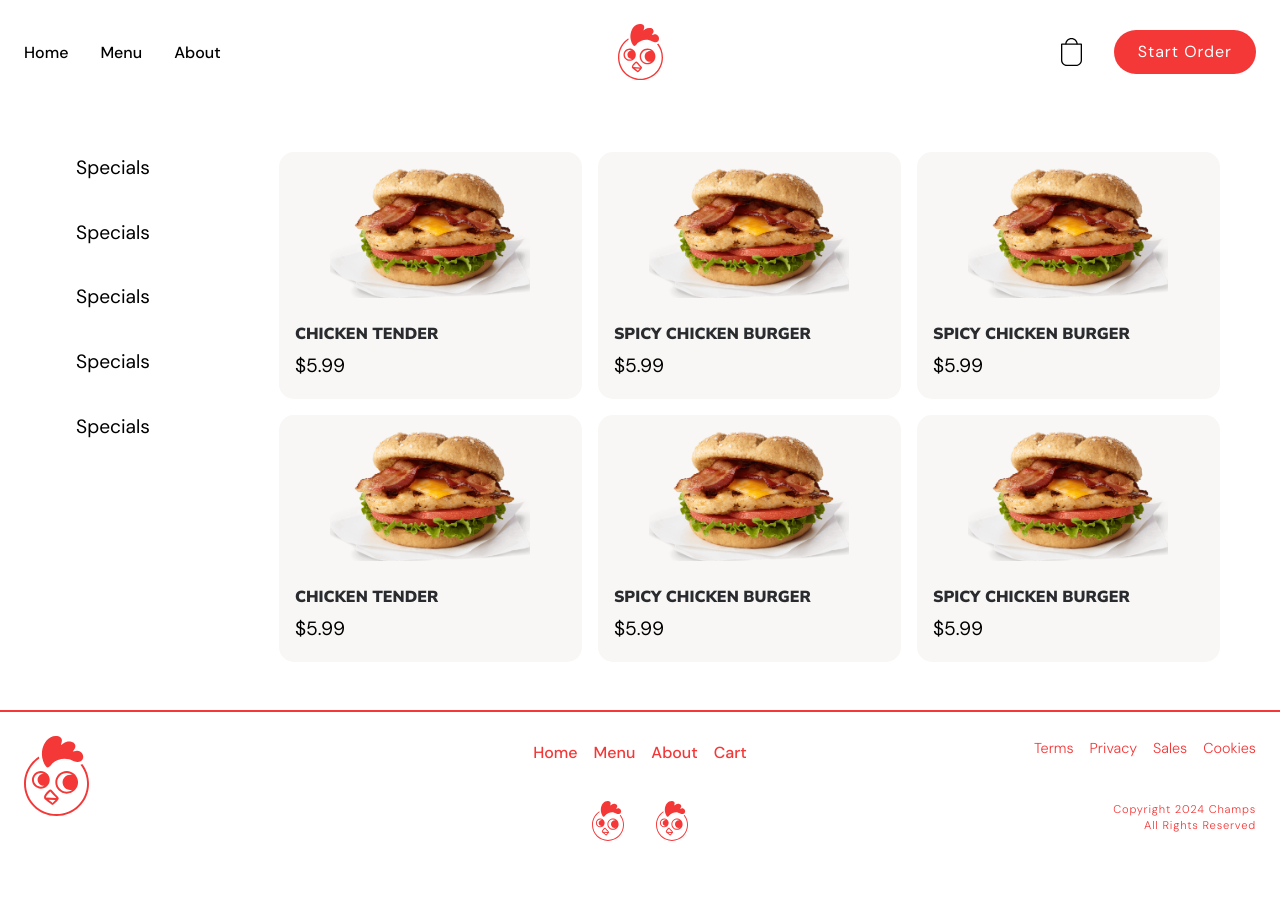
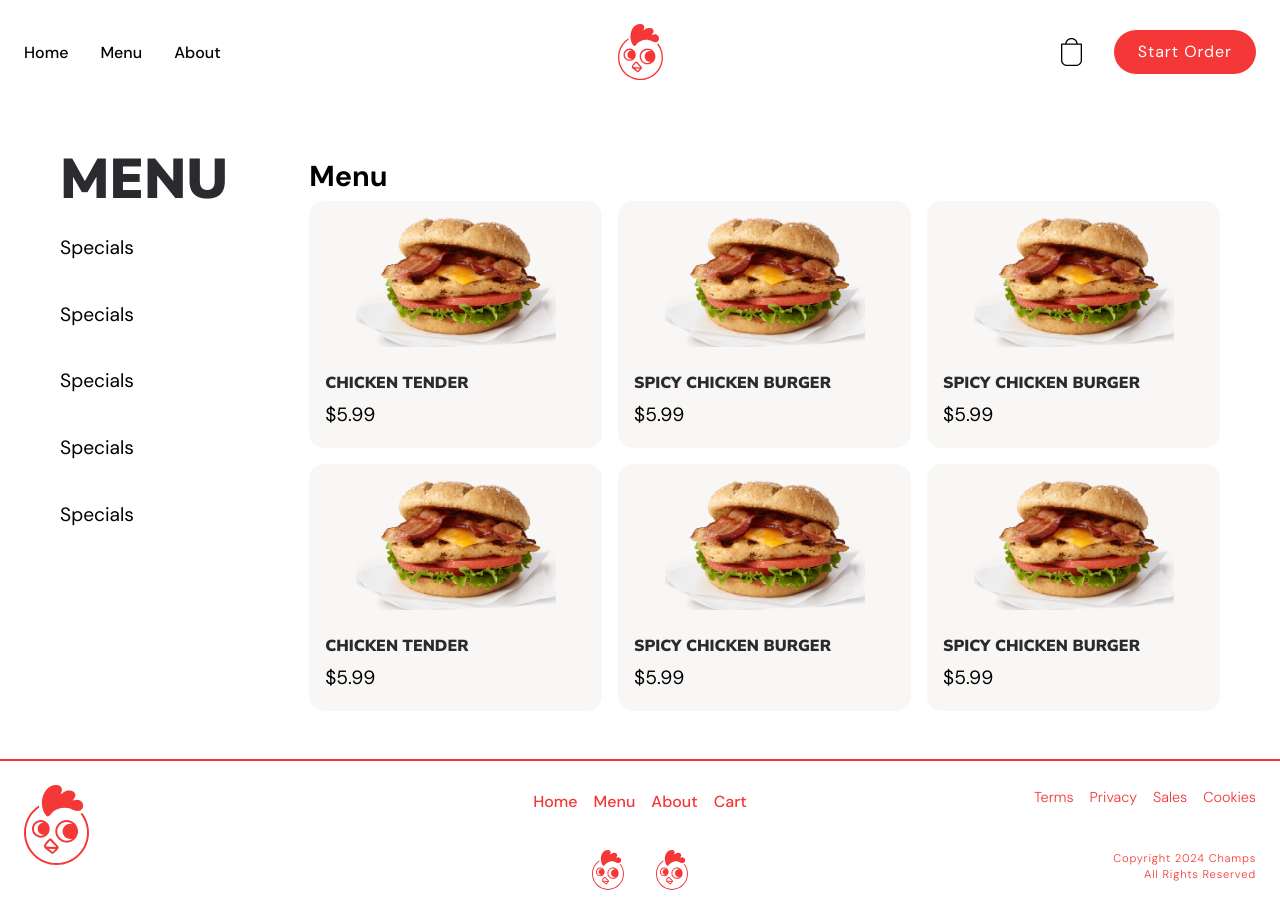
Before and after one commit to adamdesigndev/champs, a Vue app in the folder champs-food/: page /menu in a window 1280 px wide. Before the commit the page ends 865 px from the top, so only its background shows below. Built offline with nearby package versions, Linux system fonts and the light colour scheme.

Commit message:
Updated menu layout

```diff
--- a/champs-food/src/assets/styles.css
+++ b/champs-food/src/assets/styles.css
@@ -49,9 +49,9 @@ body {
 
 /* content with sidebar in single item, cart, & checkout */
 .with-sidebar {
-  --main-min-width: 450px;
-  --side-bar-size: 200px;
-  --gap: 7rem;
+  --main-min-width: 520px;
+  --sidebar-size: 150px;
+  --gap: 5rem;
 
   display: flex;
   gap: var(--gap);
@@ -65,7 +65,7 @@ body {
 .with-sidebar > :last-child {
   flex-grow: 999;
   flex-basis: calc(
-    (var(--main-min-width) - (100% - var(--side-bar-size) - var(--gap)) * 9999)
+    ((var(--main-min-width) - (100% - var(--sidebar-size) - var(--gap))) * 9999)
   );
 }
 
--- a/champs-food/src/components/FoodItemsList.vue
+++ b/champs-food/src/components/FoodItemsList.vue
@@ -1,4 +1,5 @@
 <template>
+  <h2 class="header-3">Menu</h2>
     <section class="food-items-list">
       <FoodItemCard v-for="item in filteredItems" :key="item.name" :item="item" />
     </section>
--- a/champs-food/src/components/MenuNavigation.vue
+++ b/champs-food/src/components/MenuNavigation.vue
@@ -1,5 +1,6 @@
 <!-- MenuNavigation.vue -->
 <template>
+  <h1 class="header-2">Menu</h1>
     <nav class="">
       <ul class="menu-navigation">
        <li>Specials</li>
@@ -34,12 +35,11 @@
   }
 
   .menu-navigation li {
-    margin: 0 1rem;
     cursor: pointer;
-    color: var(--primary-color);
+    border-bottom: 2px solid rgba(0,0,0,0);
   }
 
   .menu-navigation li:hover {
-    text-decoration: underline;
+    border-bottom: 2px solid var(--clr-primary);
   }
   </style>
```
Also changed, not shown: 1 other file (tests, documents, lock files or other folders).
